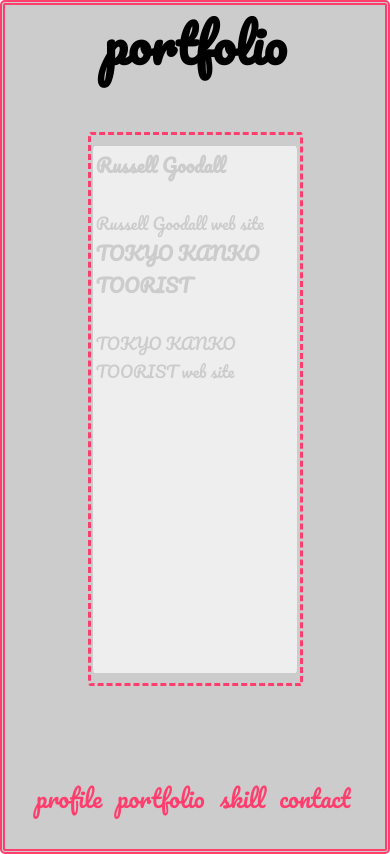
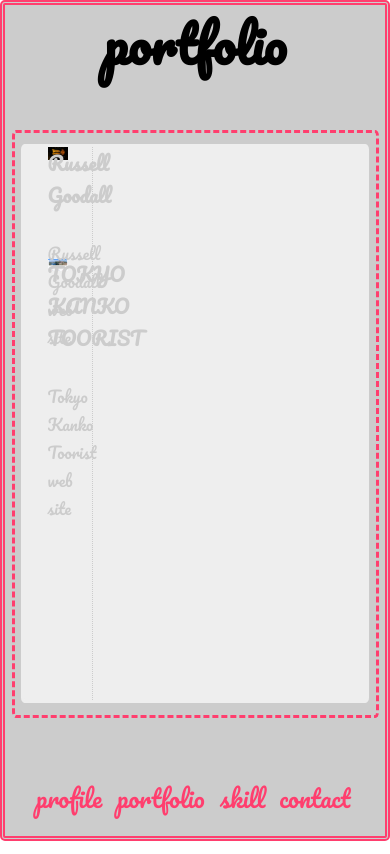
Before and after one commit to kamo0123/haruka02, a plain HTML site: page portfolio.html in a window 390 px wide. Drawn offline with Linux system fonts and the light colour scheme; a web font is replaced by a local one.

Commit message:
03/08  0:02

```diff
--- a/css/style.css
+++ b/css/style.css
@@ -209,6 +209,26 @@ a:hover::after {
 /*****************↑page-profile↑************************/
 
 /*****************↓page-portfolio↓**************************/
+.portfolio-thum {
+    width: 20%;
+    height: 100%;
+    margin: 0;
+    padding: 0;
+    border: none;
+    border-right: 1px dotted #ccc;
+}
+.portfolio-content01 {
+  background: url(../images/portfolio01.png) 0 0 no-repeat;
+}
+.portfolio-content02 {
+  background: url(../images/portfolio02.png) 0 0 no-repeat;
+}
+.portfolio-content01, .portfolio-content02 {
+  background-size: contain;
+  margin: 0 auto;
+  height: 20%;
+  width: 30%;
+}
 /*****************↑page-portfolio↑**************************/
 
 /*****************↓page-skill↓**************************/
@@ -218,13 +238,17 @@ a:hover::after {
 /*****************↑page-contact↑**************************/
 
 
+/********************************************************/
 /*****************↓smart-phone↓**************************/
 @media screen and (max-width: 500px) {
 
   .wrapper {
     border: 5px double #ff3e6e;
     border-radius: 5px;
+    height: 98.5%;
   }
+/******************************all↓************************/
+/*****************↓smart-header↓**************************/
   header {
     position: fixed;
     bottom: 1.2%;
@@ -265,9 +289,41 @@ a:hover::after {
     top: 0;
   }
 
+/*****************↑smart-header↑**************************/
+/*****************↓smart-main↓**************************/
+.main {
+    padding: 0;
+    width: 95%;
+    height: 70%;
+  }
+/*****************↑smart-main↑**************************/
+/************************↑all↑***************************/
+
 /*****************↓smart-profile↓**************************/
+  .profile-content {
+    position: absolute;
+    top: 29%;
+    left: 0;
+    right: 0;
+    height: 80%;
+    width: 100%;
+    font-size: 120%;
+    text-align: center;
+    margin: 0 auto;
+  }
+  .profile-content-p,.profile-content-h {
+    margin: 4% auto;
+    height: 4.5%;
+  }
   .profile-content-p {
-    margin-bottom: 0;
+    margin-bottom: 7%;
+  }
+  .profile-illust {
+    background: url(../images/back-round04.png) no-repeat;
+    background-size: contain;
+    width: 95%;
+    height: 30%;
+    margin: 2.5%;
   }
 /*****************↑smart-profile↑**************************/
 
--- a/portfolio.html
+++ b/portfolio.html
@@ -23,16 +23,16 @@
         <main class="main">
             <h2>portfolio</h2>
             <div class="content">
-                <div class="portfolio">
-                    <div class="portfolio-content">
-                        <h3 class="portfolio-content">Russell Goodall</h3>
-                        <p><a href="http://project.zd3f05.sim.zdrv.com/5876bd0f3da8e06e910829ad596b10ba/zd3F05/html/index.html"></a></p>
+                <div class="portfolio-thum">
+                    <div class="portfolio-content01">
+                        <h3 class="portfolio-content-h">Russell Goodall</h3>
+                        <p class="portfolio-content-p01"><a href="http://project.zd3f05.sim.zdrv.com/5876bd0f3da8e06e910829ad596b10ba/zd3F05/html/index.html"></a></p>
                         <p>Russell Goodall web site</p>
                     </div>
-                    <div class="portfolio-content">
-                        <h3 class="portfolio-content">TOKYO KANKO TOORIST</h3>
-                        <p><a href="http://project.zd3f05.sim.zdrv.com/5876bd0f3da8e06e910829ad596b10ba/zd3F05/html/index.html"></a></p>
-                        <p>TOKYO KANKO TOORIST web site</p>
+                    <div class="portfolio-content02">
+                        <h3 class="portfolio-content-h">TOKYO KANKO TOORIST</h3>
+                        <p class="portfolio-content-p02"><a href="http://project.zd3f05.sim.zdrv.com/5876bd0f3da8e06e910829ad596b10ba/zd3F05/html/index.html"></a></p>
+                        <p>Tokyo Kanko Toorist web site</p>
                     </div>
                 </div>
             </div>
```
Also changed, not shown: images/portfolio02.png (added), images/portfolio03.png (added).
